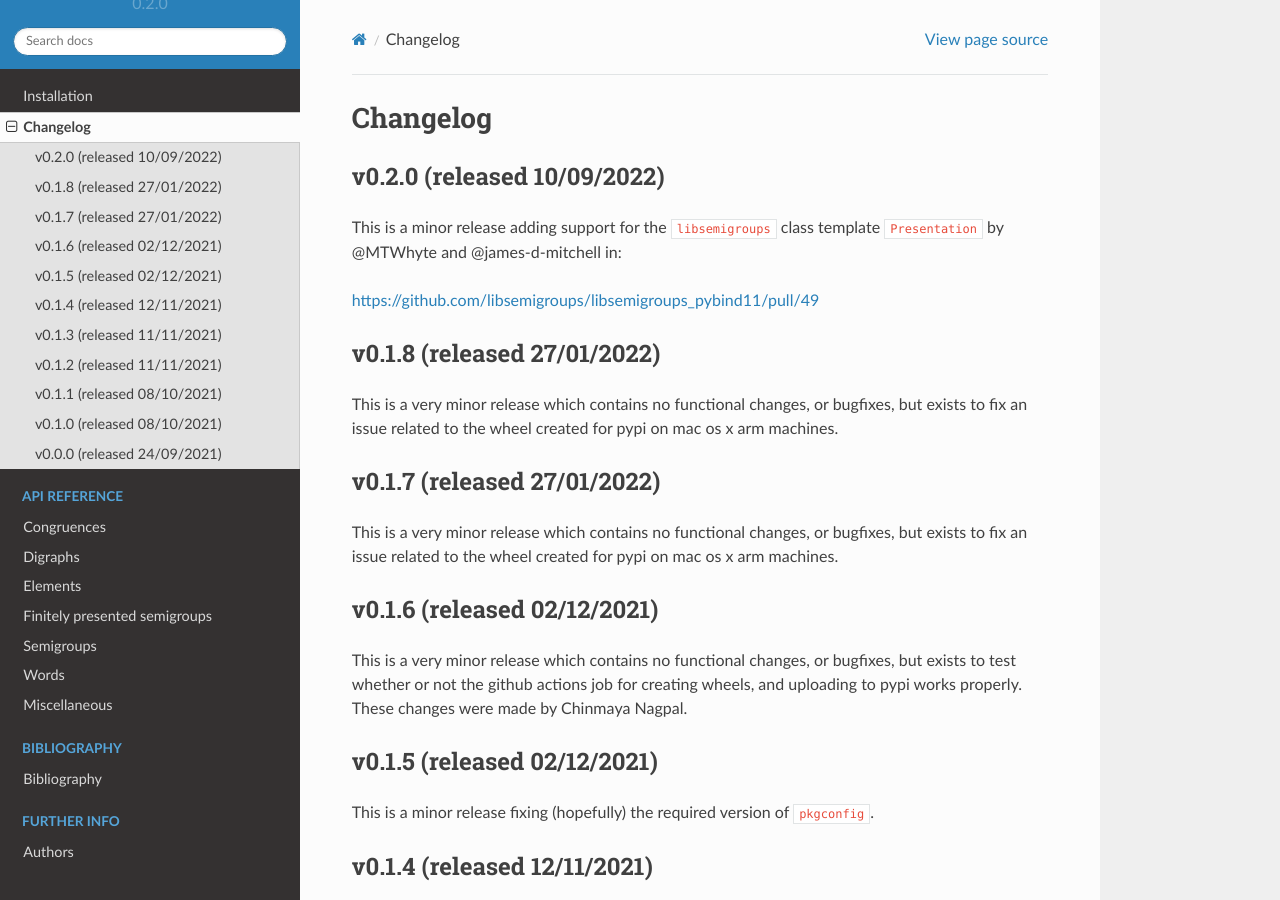
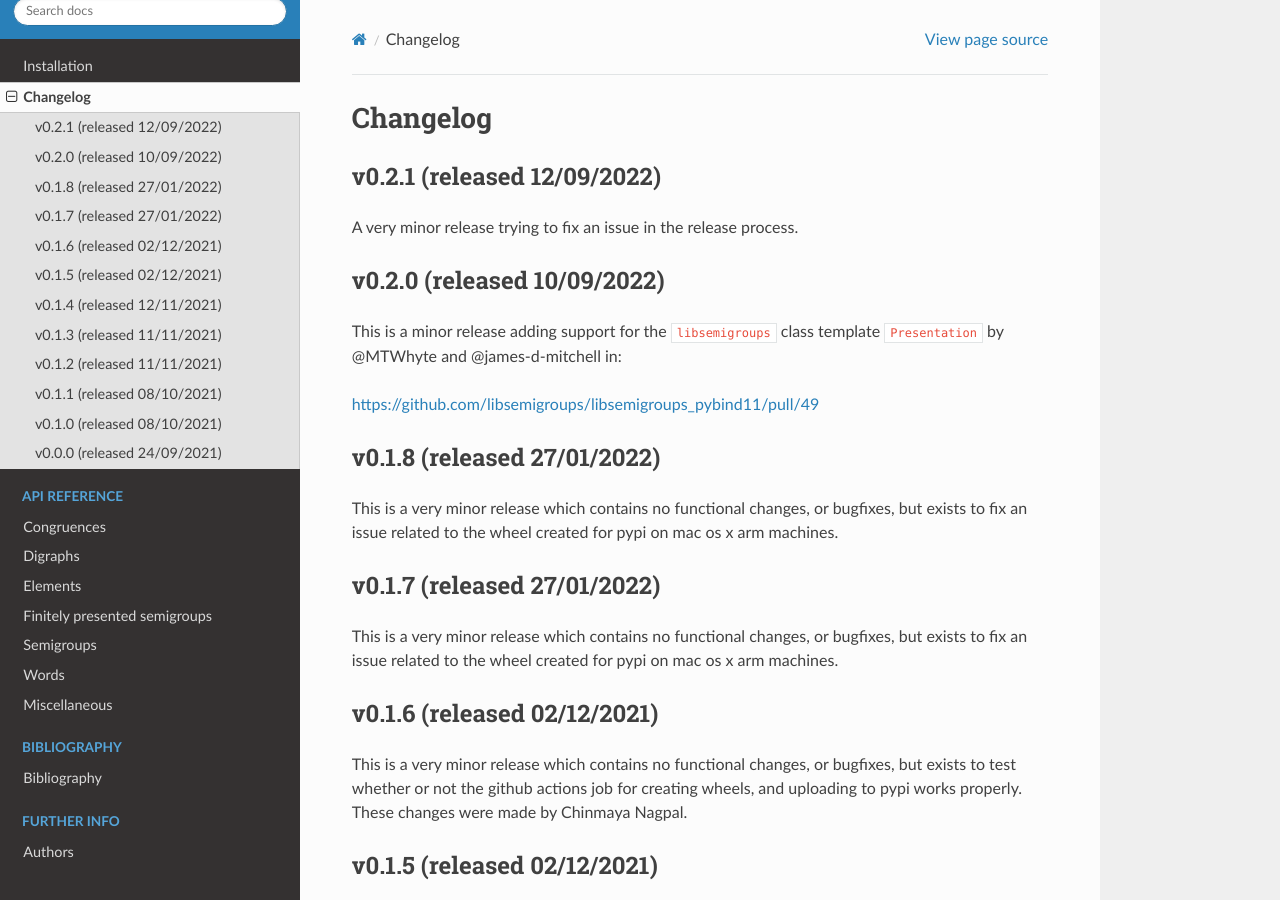
Before and after one commit to libsemigroups/libsemigroups_pybind11, a Sphinx documentation site: the page built from docs/source/changelog.rst, in a window 1280 px wide and 900 px high. Built offline with Sphinx 7.4.7 and the Read the Docs theme 2.0.0, drawn with Linux system fonts in a browser that asks for light colours; pages that are not in the unit, such as notebooks, are missing from menus.

Commit message:
Update version numbers etc for 0.2.1

```diff
--- a/docs/source/changelog.rst
+++ b/docs/source/changelog.rst
@@ -6,6 +6,11 @@
 
 Changelog
 =========
+
+v0.2.1 (released 12/09/2022)
+----------------------------
+
+A very minor release trying to fix an issue in the release process.
 
 v0.2.0 (released 10/09/2022)
 ----------------------------
--- a/docs/source/conf.py
+++ b/docs/source/conf.py
@@ -26,8 +26,8 @@ master_doc = "index"
 project = u"libsemigroups_pybind11"
 copyright = u"2021-2022, J. D. Mitchell + Maria Tsalakou"
 author = u"J. D. Mitchell"
-version = u"0.2.0"
-release = u"0.2.0"
+version = u"0.2.1"
+release = u"0.2.1"
 language = "python"
 exclude_patterns = ["_build"]
 pygments_style = "sphinx"
--- a/docs/source/index.rst
+++ b/docs/source/index.rst
@@ -1,4 +1,4 @@
-libsemigroups_pybind11 - Version 0.2.0
+libsemigroups_pybind11 - Version 0.2.1
 ======================================
 
 python bindings for the C++ library libsemigroups
--- a/docs/source/install.rst
+++ b/docs/source/install.rst
@@ -4,7 +4,7 @@
 
    The full license is in the file LICENSE, distributed with this software.
 
-.. |libsemigroups-pybind11-version| replace:: 0.2.0
+.. |libsemigroups-pybind11-version| replace:: 0.2.1
 
 Installation
 ============
--- a/setup.py
+++ b/setup.py
@@ -29,7 +29,7 @@ from tools import (  # pylint: disable=import-error, wrong-import-position
     minimum_libsemigroups_version,
 )
 
-__version__ = "0.2.0"
+__version__ = "0.2.1"
 
 
 def compare_version_numbers(supplied, required):
```
Also changed, not shown: README.md (+5 -5 lines).
